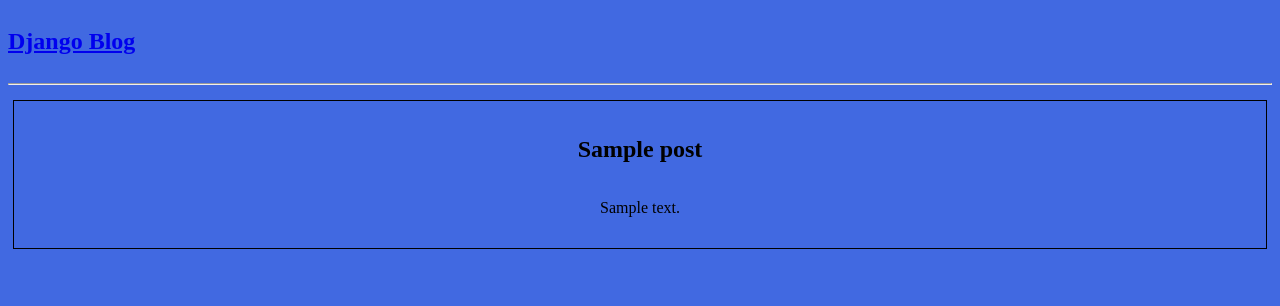
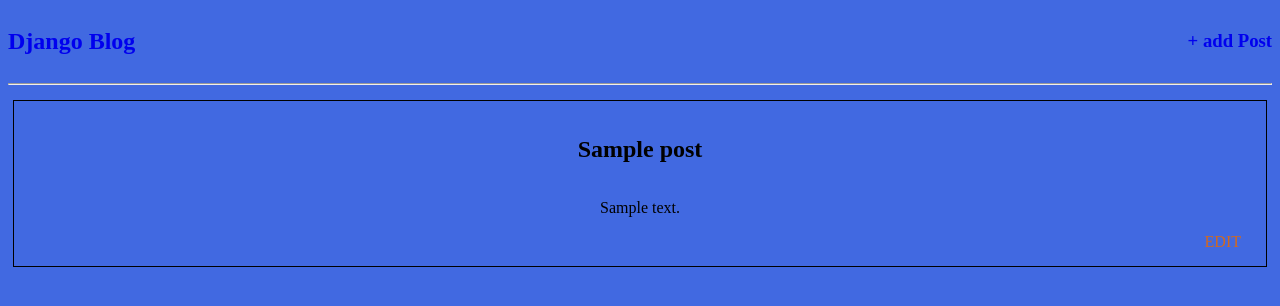
Before and after one commit to kr0pa/mini-blog, a Django app: page /post/1/ in a window 1280 px wide. Shown: the top 306 px of the page. Run offline with Django 5.2, Linux system fonts and the light colour scheme; tables that the repository leaves empty hold one stand-in row (values such as "Sample post").

Commit message:
add edit post in detail post

```diff
--- a/static/css/style.css
+++ b/static/css/style.css
@@ -13,7 +13,7 @@ header {
   align-items: center;
 }
 
-main div {
+main > div {
   display: flex;
   flex-direction: column;
   align-items: center;
@@ -25,3 +25,20 @@ main div {
 main div p {
   text-align: center;
 }
+
+a {
+  text-decoration: none;
+}
+
+div div {
+  display: flex;
+  flex-direction: column;
+  align-items: center;
+}
+
+div div + a {
+  align-self: flex-end;
+  margin-right: 10px;
+  color: chocolate;
+  text-transform: uppercase;
+}
--- a/templates/base.html
+++ b/templates/base.html
@@ -10,7 +10,7 @@
   <body>
     <header>
       <h2><a href="{% url 'home' %}">Django Blog</a></h2>
-      <h3><a href="{% url 'post_new' %}"></a></h3>
+      <h3><a href="{% url 'post_new' %}">+ add Post</a></h3>
     </header>
 
     <hr />
--- a/templates/post_detail.html
+++ b/templates/post_detail.html
@@ -1,6 +1,9 @@
 {% extends 'base.html' %} {% block content %}
   <div>
-    <h2>{{ post.title }}</h2>
-    <p>{{ post.body }}</p>
+    <div>
+      <h2>{{ post.title }}</h2>
+      <p>{{ post.body }}</p>
+    </div>
+    <a href="{% url 'post_edit' post.pk %}">Edit</a>
   </div>
 {% endblock %}
```
